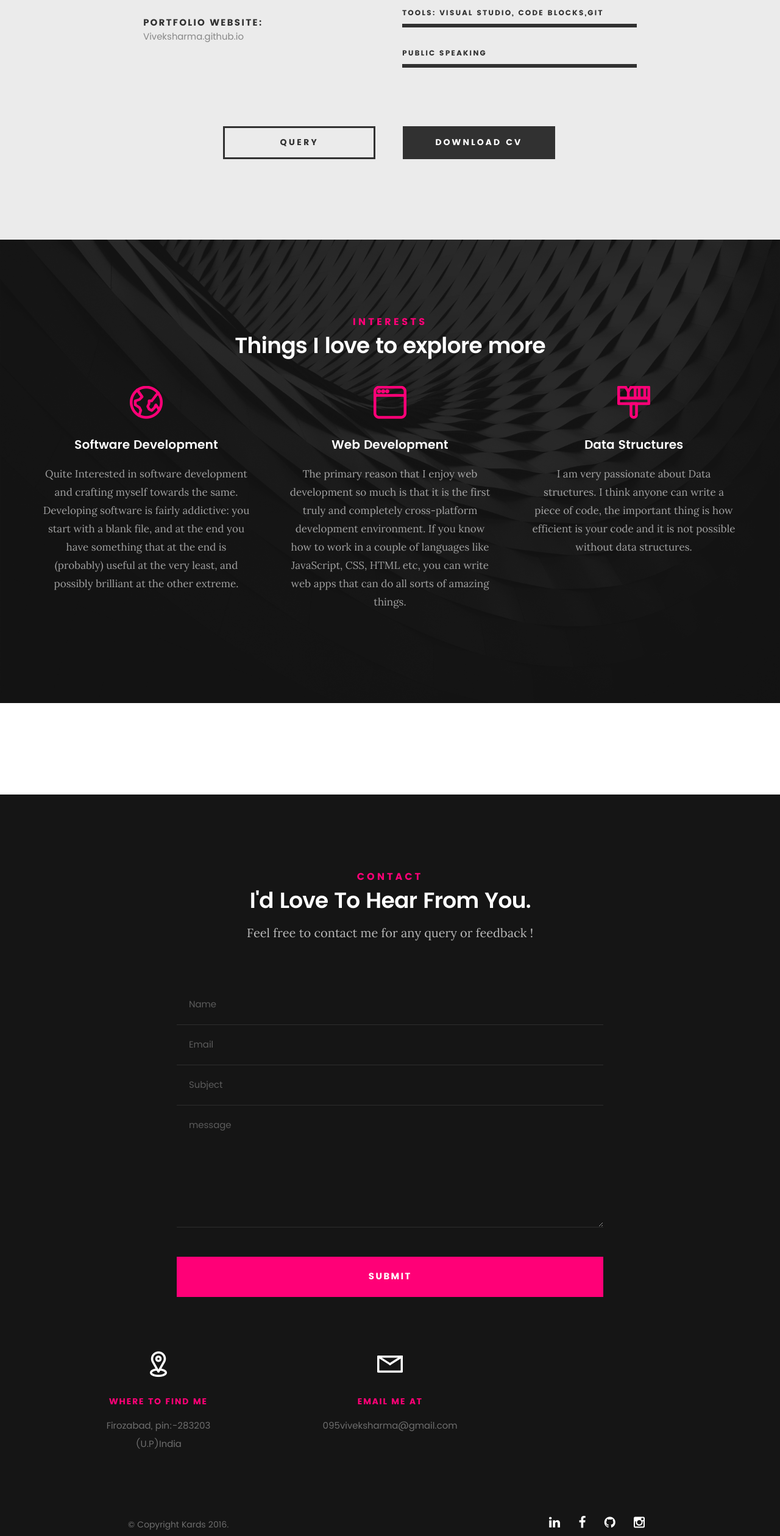
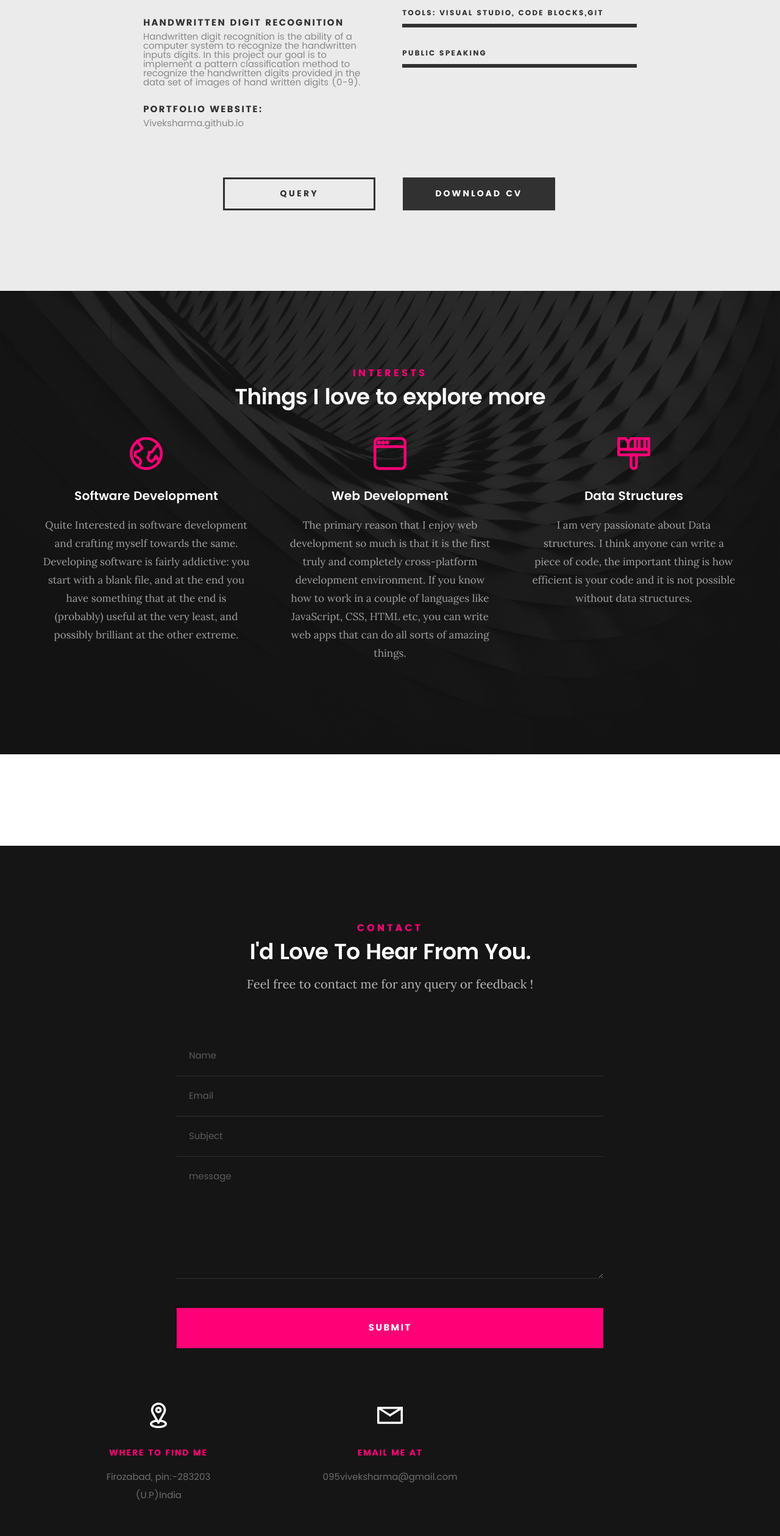
Before and after one commit to 095viveksharma/viveksharma.git.io, a plain HTML site: page index.html in a window 1280 px wide. Shown: the part 4958-7477 px from the top of the page at 61% size. Drawn offline with Linux system fonts and the light colour scheme; files whose address does not match are found by name.

Commit message:
Update index.html

```diff
--- a/index.html
+++ b/index.html
@@ -550,14 +550,12 @@
 							   <span>Management software for monitoring and controlling the transactions in a library . The project “Library Management System” is developed in C, which mainly focuses on basic operations in a
 								   library like adding new books, and updating new information, searching books and members and return books.</span>
 						   </li>
-						   <!-- <li>
-							   <strong>Online shopping Website | Myshop</strong>
-							   <span>Wep Developement</span>
-						   </li> -->
-						   <!-- <li>
-							   <strong>Interest:</strong>
-							   <span>Software development, Discovery new technologies</span>
-						   </li> -->
+						   <li>
+							   <strong>Handwritten Digit Recognition</strong>
+							   <span>Handwritten digit recognition is the ability of a computer system to recognize the handwritten inputs digits.  In this project our goal is
+								to implement a pattern classification method to recognize the handwritten digits provided in the data set of images of hand written digits (0‐9).</span>
+						   </li>
+
 						   <li>
 							   <strong>Portfolio Website:</strong>
 							   <span>Viveksharma.github.io</span>
@@ -970,14 +968,7 @@
 
 	      </div>
 
-      	<div class="col-six tab-full">
-	      	<div class="copyright">
-		        	<span>© Copyright Kards 2016.</span>
-		        	<!-- <span>Design by <a href="#">styleshout</a></span>	         	 -->
-		         </div>
-	      	</div>
-
-	      	<div id="go-top">
+     	      	<div id="go-top">
 		         <a class="smoothscroll" title="Back to Top" href="#top"><i class="fa fa-long-arrow-up"></i></a>
 		      </div>
 
```
